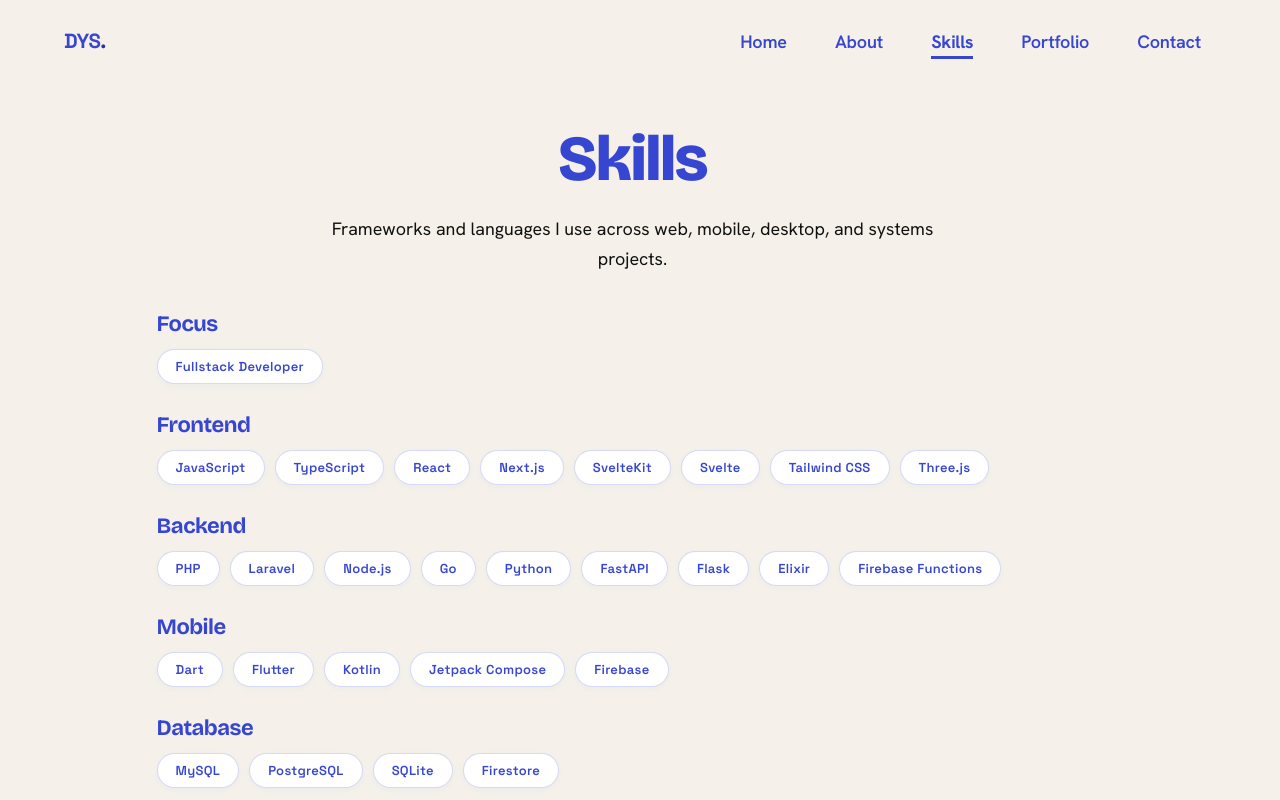
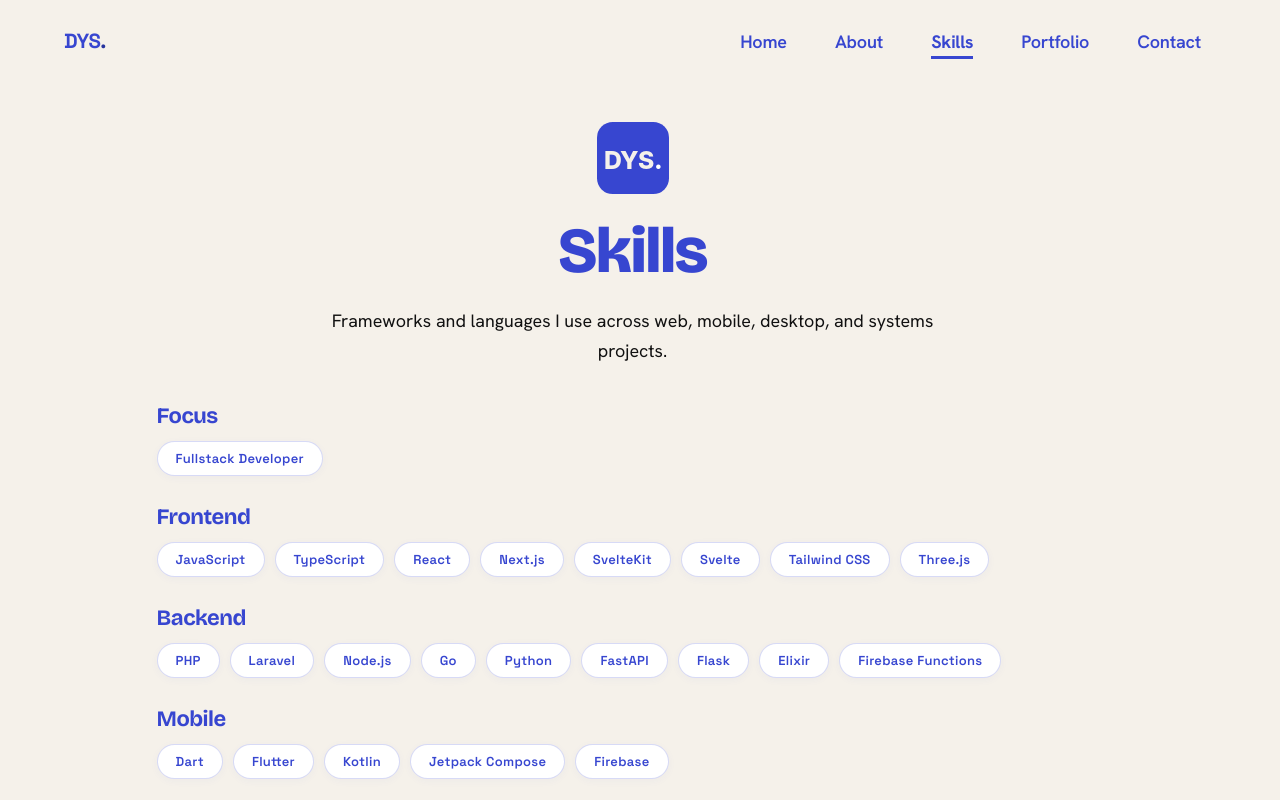
Before and after one commit to yehudaaadev/davidportfolio, a SvelteKit app: page /skills in a window 1280 px wide. Shown: the top 800 px of the page. Built offline with nearby package versions, Linux system fonts and the light colour scheme.

Commit message:
style: add DYS logo to skills page

```diff
--- a/src/routes/skills/+page.svelte
+++ b/src/routes/skills/+page.svelte
@@ -1,3 +1,7 @@
+<script>
+	import { base } from '$app/paths';
+</script>
+
 <svelte:head>
 	<title>Skills - David Yehuda Surbakti</title>
 	<meta name="description" content="Frameworks and languages used by David Yehuda Surbakti across web, mobile, desktop, and systems projects." />
@@ -9,6 +13,7 @@
 </svelte:head>
 
 <section class="skills-container">
+	<img src="{base}/favicon.svg" alt="DYS logo" class="skills-logo" />
 	<h1 class="skills-title">Skills</h1>
 	<p class="skills-intro">Frameworks and languages I use across web, mobile, desktop, and systems projects.</p>
 
@@ -110,6 +115,12 @@
 		padding: 40px 24px 64px;
 	}
 
+	.skills-logo {
+		width: clamp(48px, 6vw, 72px);
+		height: clamp(48px, 6vw, 72px);
+		margin-bottom: 20px;
+	}
+
 	.skills-title {
 		font-size: clamp(36px, 5vw, 64px);
 		font-weight: 800;
```
